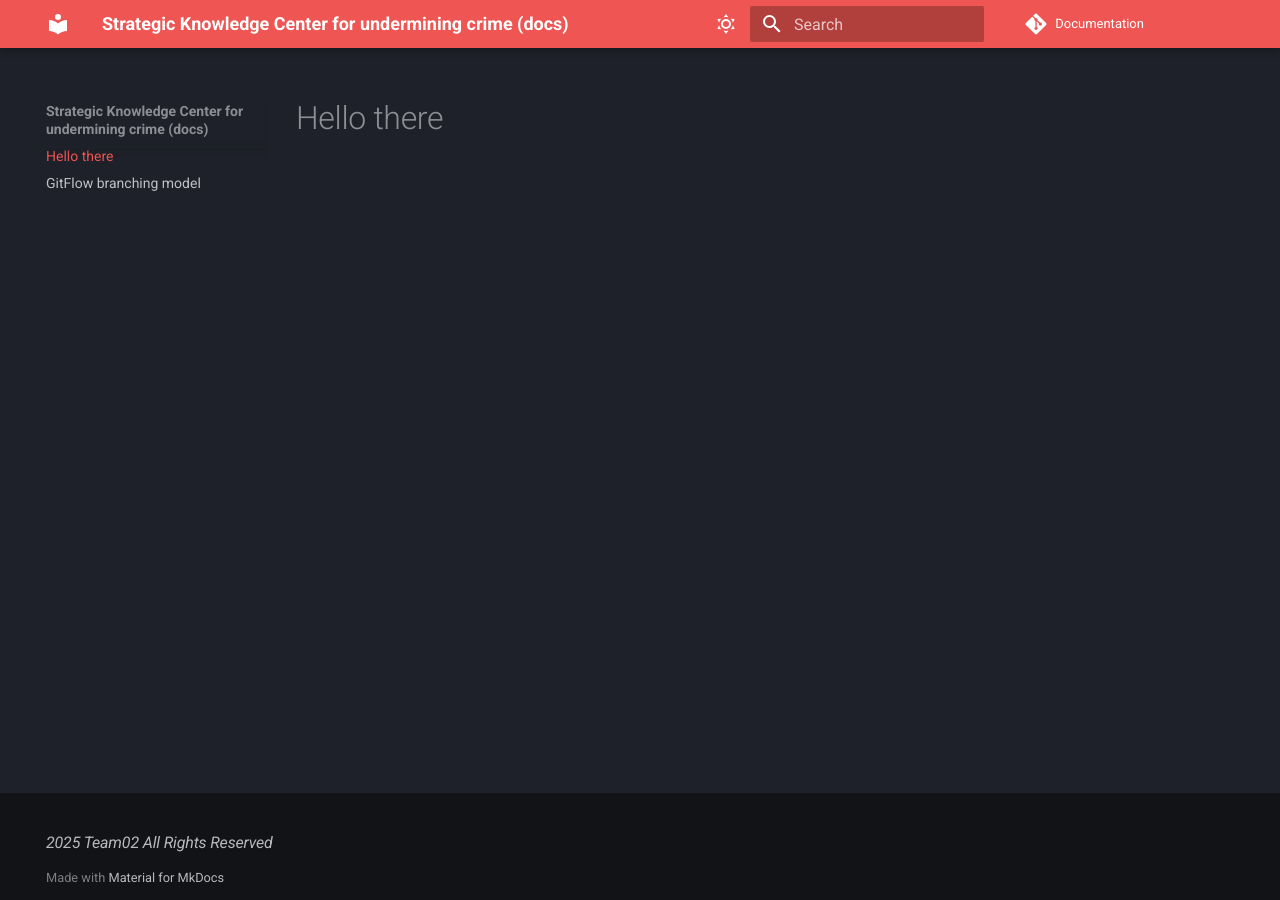
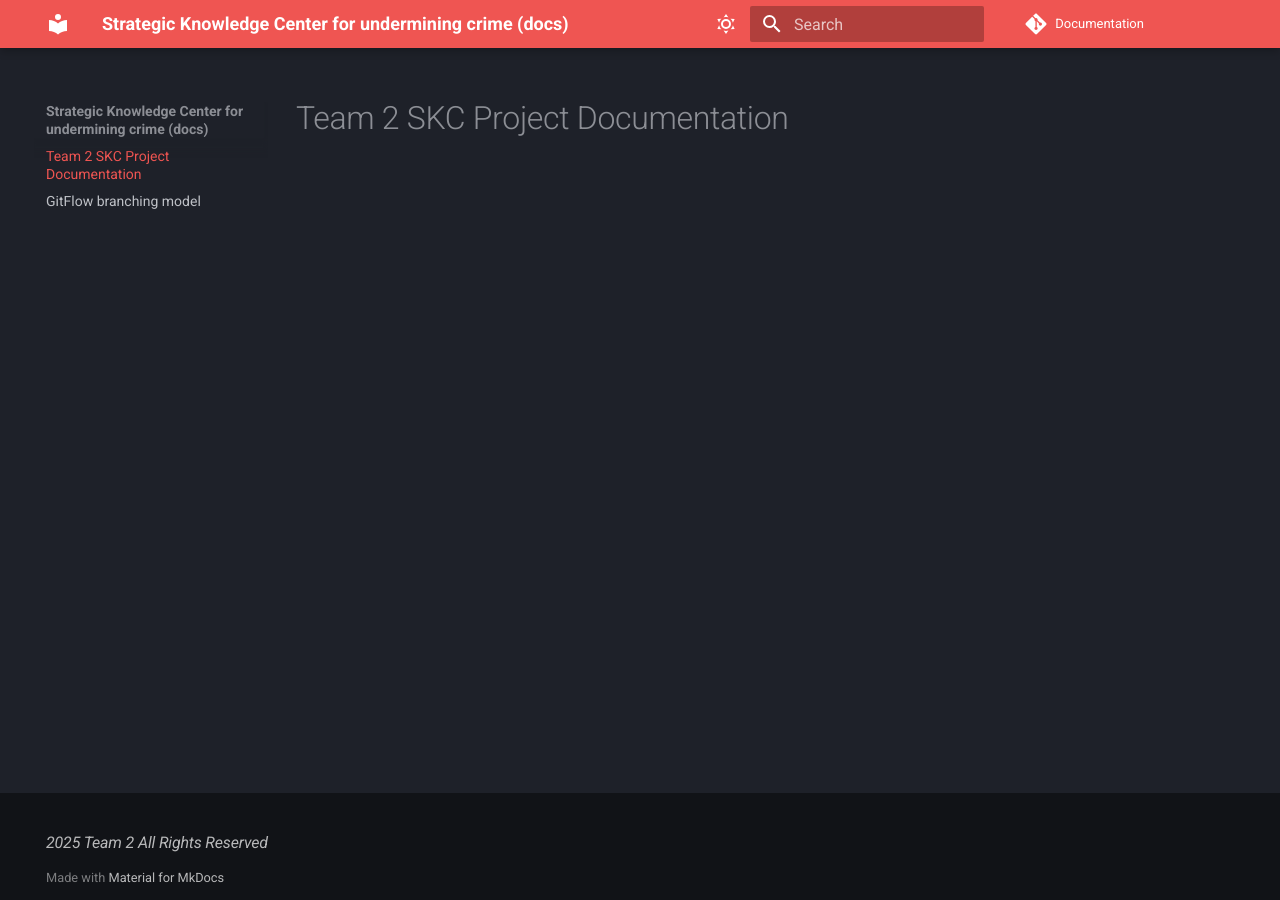
Before and after one commit to Team02SE/Documentation, an MkDocs documentation site: the page built from docs/index.md, in a window 1280 px wide. Built offline with MkDocs 1.6.1 and Material for MkDocs 9.7.7, drawn with Linux system fonts in a browser that asks for light colours; comment, search, counter and statistics services are not loaded.

Commit message:
changed index

```diff
--- a/docs/index.md
+++ b/docs/index.md
@@ -1 +1 @@
-# Hello there
+# Team 2 SKC Project Documentation
--- a/mkdocs.yml
+++ b/mkdocs.yml
@@ -10,7 +10,7 @@ markdown_extensions:
   - md_in_html
 
 
-copyright: <h3><i>2025 Team02 All Rights Reserved</i></h3>
+copyright: <h3><i>2025 Team 2 All Rights Reserved</i></h3>
 
 theme:
   name: material
```
